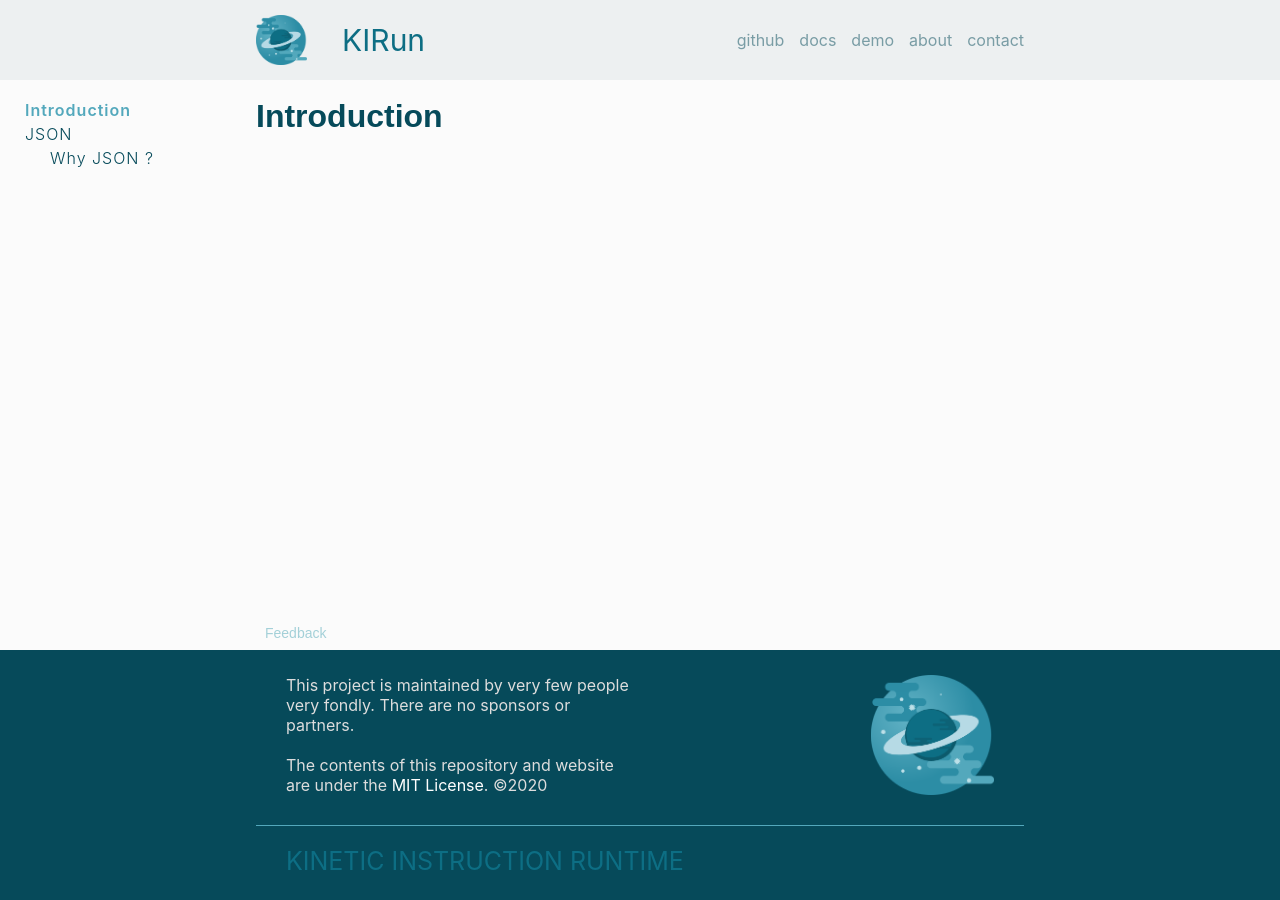
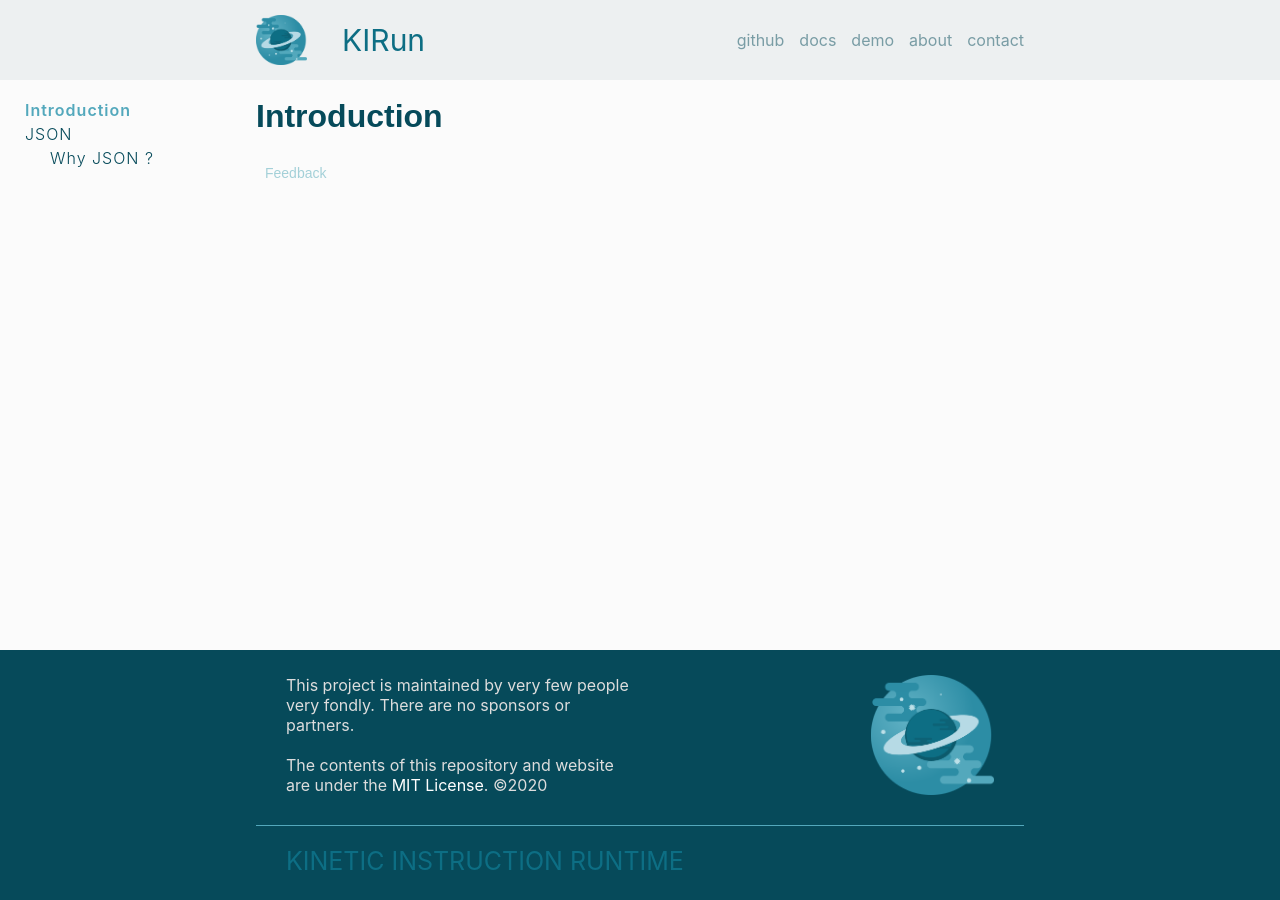
Before and after one commit to kkdatkiran/KIRun, a Jekyll site: the page built from docs/pages/001-introduction.markdown, in a window 1280 px wide. Built offline with Jekyll 4.4.1, drawn with Linux system fonts in a browser that asks for light colours; some web fonts are replaced.

Commit message:
Feedback form  ios mishap fixed.

```diff
--- a/docs/assets/css/default.css
+++ b/docs/assets/css/default.css
@@ -269,7 +269,6 @@
 .contact {
   padding: 1vh;
   flex: 1;
-  display: flex;
   justify-content: flex-end;
   flex-direction: column;
 }
@@ -651,6 +650,7 @@
     z-index: 3;
     padding: 2vh;
     flex-direction: column;
+    justify-content: flex-start;
   }
 
   nav .close {
```
